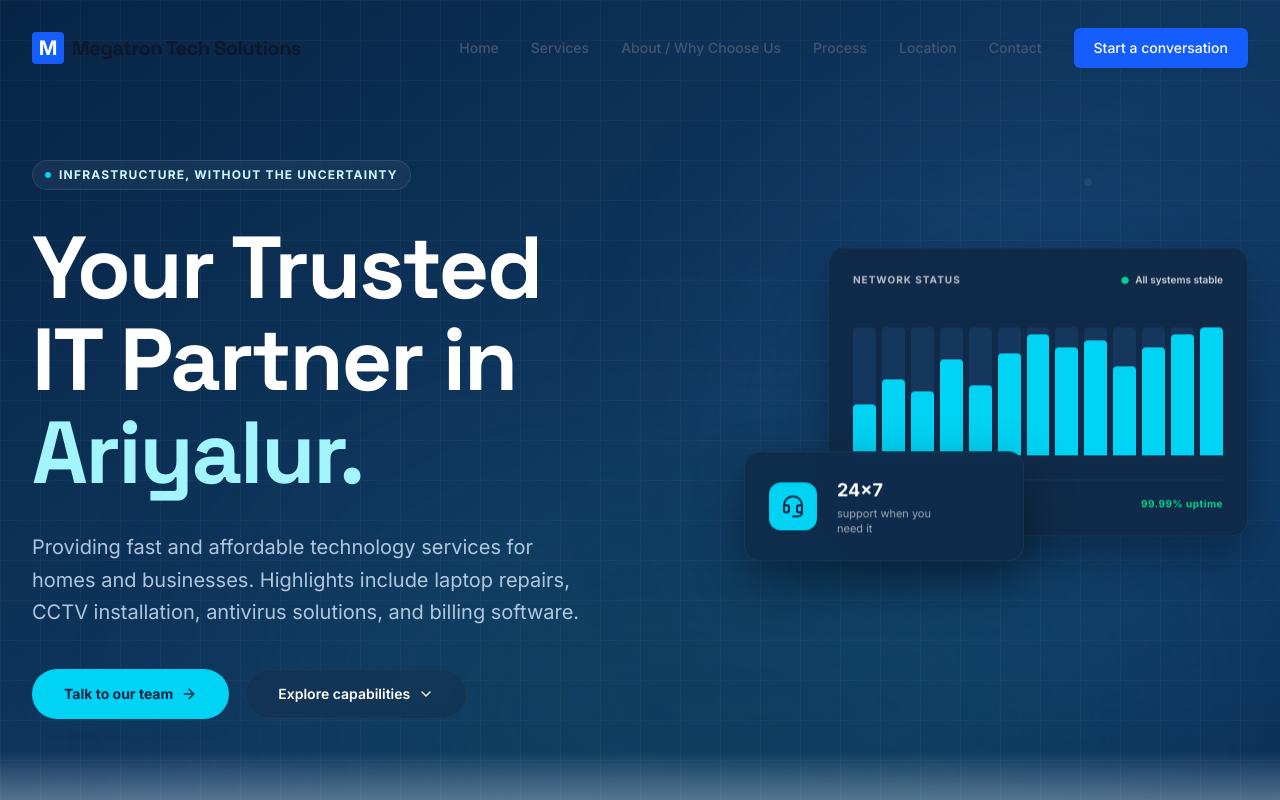
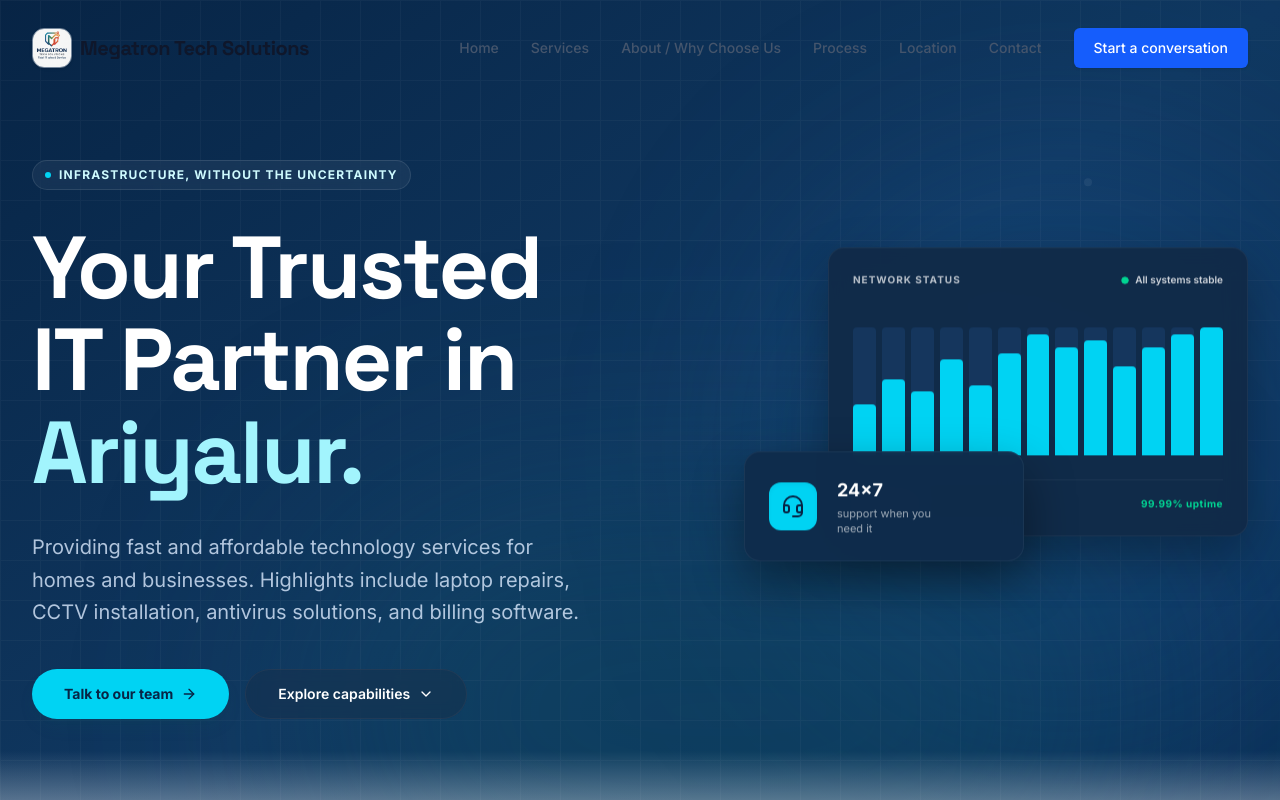
Before and after one commit to Kishorekumar5567/megatron-new, a React (Vite) app: page / in a window 1280 px wide. Shown: the top 800 px of the page. Built offline with nearby package versions, Linux system fonts and the light colour scheme.

Commit message:
Update logo with rounded corners and refine company details

```diff
--- a/index.html
+++ b/index.html
@@ -4,10 +4,10 @@
     <meta charset="UTF-8" />
     <link rel="icon" type="image/svg+xml" href="/favicon.svg" />
     <meta name="viewport" content="width=device-width, initial-scale=1.0" />
-    <title>Megatron Tech Solutions | Your Trusted IT Partner in Ariyalur</title>
-    <meta name="description" content="Megatron Tech Solutions provides fast and affordable IT services for homes and businesses in Ariyalur district, including laptop repairs, CCTV, and more." />
-    <meta property="og:title" content="Megatron Tech Solutions | Your Trusted IT Partner in Ariyalur" />
-    <meta property="og:description" content="Megatron Tech Solutions provides fast and affordable IT services for homes and businesses in Ariyalur district, including laptop repairs, CCTV, and more." />
+    <title>Megatron Tech Solutions | Total IT Service | Laptop, PC, printer, Cctv, mobile</title>
+    <meta name="description" content="Computer support and services providing fast and affordable IT services for homes and businesses in Ariyalur district, including laptop repairs, CCTV, and more." />
+    <meta property="og:title" content="Megatron Tech Solutions | Total IT Service | Laptop, PC, printer, Cctv, mobile" />
+    <meta property="og:description" content="Computer support and services providing fast and affordable IT services for homes and businesses in Ariyalur district, including laptop repairs, CCTV, and more." />
     <meta property="og:image" content="/og-image.jpg" />
     <link rel="preconnect" href="https://fonts.googleapis.com">
     <link rel="preconnect" href="https://fonts.gstatic.com" crossorigin>
--- a/src/components/Contact.tsx
+++ b/src/components/Contact.tsx
@@ -70,11 +70,11 @@
                 <div>
                   <h3 className="font-semibold text-slate-900 text-lg mb-1">Registered Office</h3>
                   <p className="text-slate-600 leading-relaxed mb-3">
-                    Udayarpalayam,<br />
-                    Ariyalur District, Tamil Nadu
+                    Kottai vasal Keelvithi, Udayarpalayam<br />
+                    Tamil Nadu 621804
                   </p>
                   <a
-                    href="https://maps.google.com/?q=Udayarpalayam+Ariyalur+District"
+                    href="https://maps.google.com/?q=57MV%2BXP+Udayarpalayam%2C+Tamil+Nadu"
                     target="_blank"
                     rel="noopener noreferrer"
                     className="inline-flex items-center gap-1.5 text-sm font-medium text-blue-600 hover:text-blue-700 transition-colors bg-blue-50 px-3 py-1.5 rounded-md"
@@ -257,7 +257,7 @@
               Our Location
             </h2>
             <p className="text-lg text-slate-600">
-              Visit us at our office in Udayarpalayam, Ariyalur District.
+              Visit us at our office in Kottai vasal Keelvithi, Udayarpalayam.
             </p>
           </div>
           <div className="w-full h-[400px] rounded-3xl overflow-hidden shadow-lg border border-slate-200">
--- a/src/components/Footer.tsx
+++ b/src/components/Footer.tsx
@@ -11,9 +11,11 @@
 
           <div className="lg:col-span-1">
             <div className="flex items-center gap-2 mb-6">
-              <div className="w-8 h-8 rounded bg-blue-600 flex items-center justify-center">
-                <span className="text-white font-bold text-xl leading-none">M</span>
-              </div>
+              <img
+                src="/logo.png"
+                alt="Megatron Tech Solutions Logo"
+                className="w-10 h-10 object-cover rounded-xl shadow-sm border border-slate-700/50 bg-white"
+              />
               <span className="font-display font-bold text-xl tracking-tight text-white">
                 Megatron Tech Solutions
               </span>
@@ -45,8 +47,9 @@
           <div>
             <h4 className="text-white font-semibold mb-6">Location</h4>
             <address className="not-italic text-sm text-slate-400 space-y-1">
+              <p>Kottai vasal Keelvithi,</p>
               <p>Udayarpalayam,</p>
-              <p>Ariyalur District</p>
+              <p>Tamil Nadu 621804</p>
               <p className="mt-4 pt-4 border-t border-slate-800">
                 Operating since <span className="text-slate-300 font-mono">2014</span>
               </p>
--- a/src/components/Header.tsx
+++ b/src/components/Header.tsx
@@ -34,9 +34,11 @@
           {/* Logo */}
           <div className="flex-shrink-0 flex items-center">
             <a href="#" className="flex items-center gap-2">
-              <div className="w-8 h-8 rounded bg-blue-600 flex items-center justify-center">
-                <span className="text-white font-bold text-xl leading-none">M</span>
-              </div>
+              <img
+                src="/logo.png"
+                alt="Megatron Tech Solutions Logo"
+                className="w-10 h-10 object-cover rounded-xl shadow-sm border border-slate-200/50"
+              />
               <span className="font-display font-bold text-xl tracking-tight text-slate-900">
                 Megatron Tech Solutions
               </span>
```
